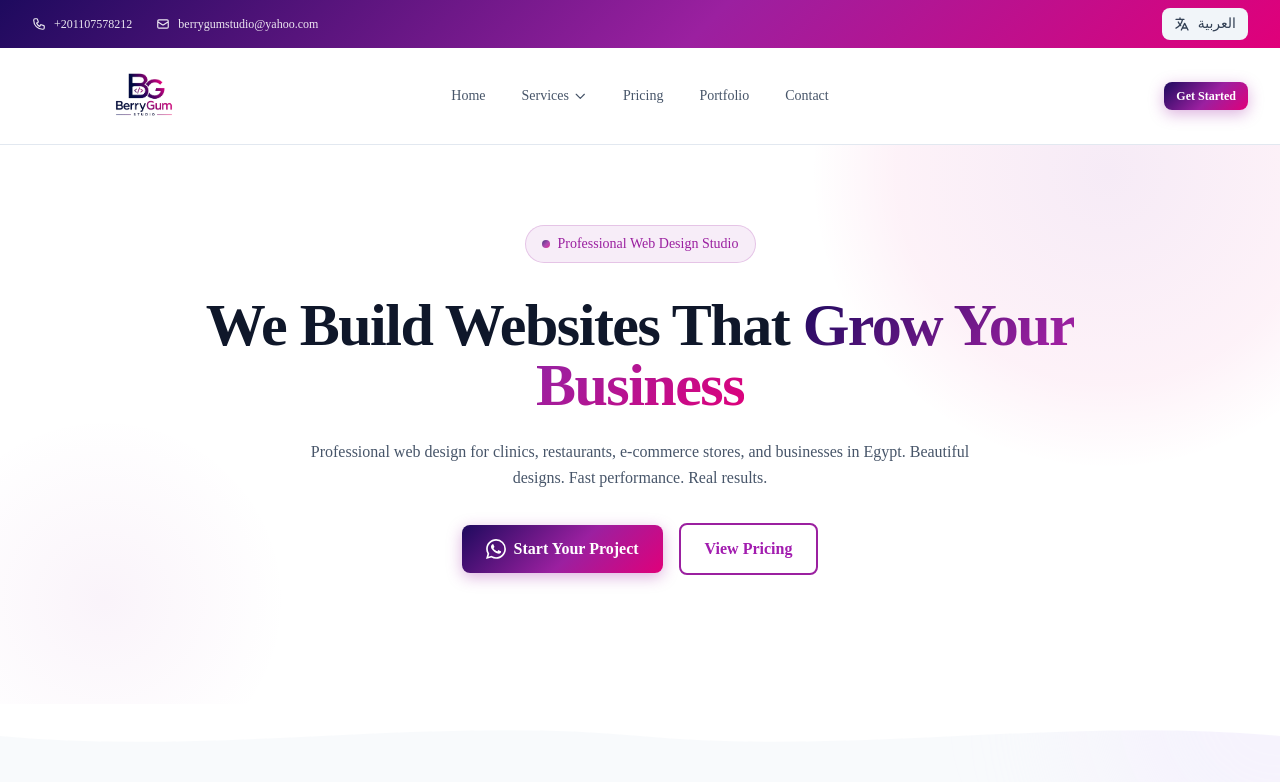
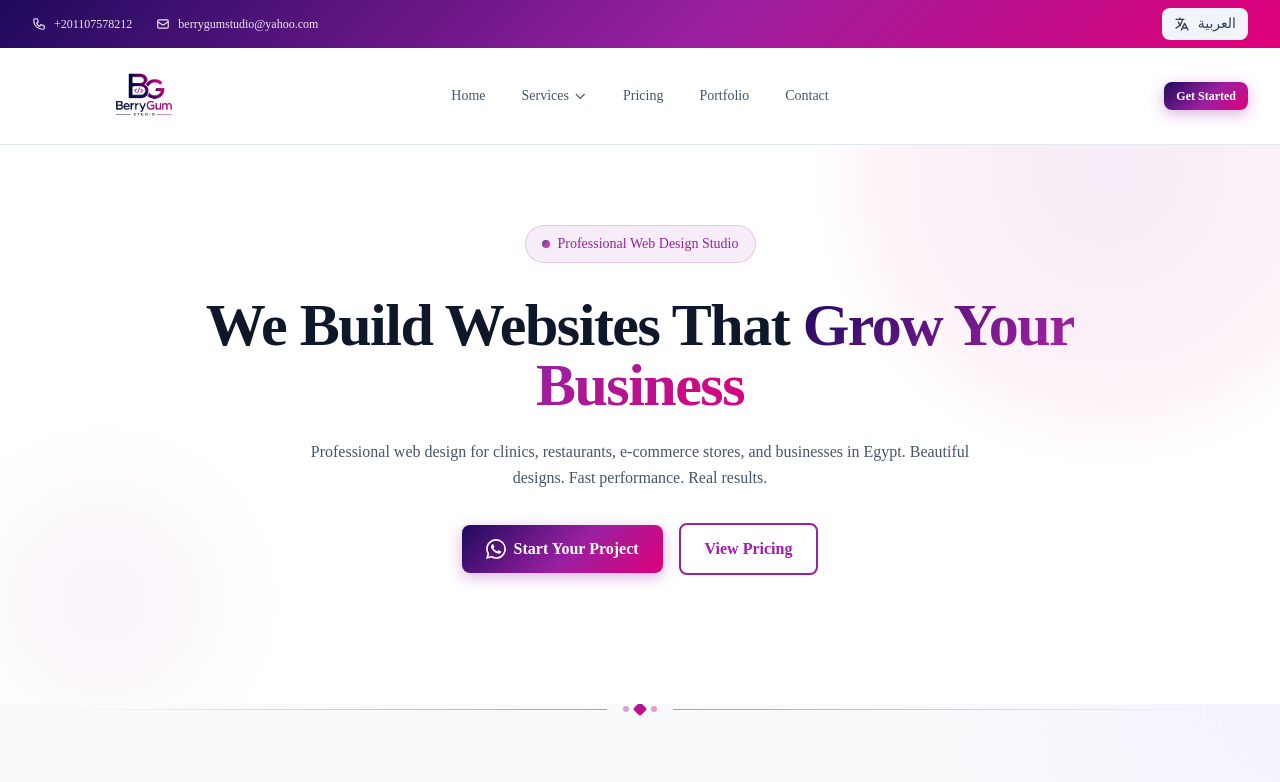
Before and after one commit to Amrwar/BerryGum, a Next.js app: page / in a window 1280 px wide. Shown: the top 782 px of the page. Built offline with nearby package versions, Linux system fonts and the light colour scheme.

Commit message:
Replace white wave dividers with branded gradient line separators
Section dividers now feature a gradient line (transparent → purple → pink → transparent)
flanked by small dots with a rotated diamond ornament in the center, using the
site's brand colors.

```diff
--- a/components/Section.tsx
+++ b/components/Section.tsx
@@ -7,22 +7,52 @@ interface SectionProps {
   id?: string;
 }
 
-function WaveTop() {
+/** Gradient line + diamond ornament divider, sits at a section boundary */
+function BrandDivider({ position }: { position: "top" | "bottom" }) {
+  const edge = position === "top" ? "top-0" : "bottom-0";
   return (
-    <div className="absolute top-0 left-0 right-0 pointer-events-none" style={{ height: "52px", zIndex: 1 }}>
-      <svg viewBox="0 0 1440 52" preserveAspectRatio="none" style={{ width: "100%", height: "100%", display: "block" }}>
-        <path d="M0,0 L1440,0 L1440,32 C1200,12 960,52 720,32 C480,12 240,52 0,32 Z" fill="white" />
-      </svg>
-    </div>
-  );
-}
+    <div
+      className={`absolute ${edge} left-0 right-0 flex items-center pointer-events-none`}
+      style={{ zIndex: 2, padding: "0 5%" }}
+    >
+      {/* Left gradient line */}
+      <div
+        className="flex-1"
+        style={{
+          height: "1px",
+          background:
+            "linear-gradient(to right, transparent, rgba(155,32,160,0.5))",
+        }}
+      />
 
-function WaveBottom() {
-  return (
-    <div className="absolute bottom-0 left-0 right-0 pointer-events-none" style={{ height: "52px", zIndex: 1 }}>
-      <svg viewBox="0 0 1440 52" preserveAspectRatio="none" style={{ width: "100%", height: "100%", display: "block" }}>
-        <path d="M0,52 L1440,52 L1440,20 C1200,40 960,0 720,20 C480,40 240,0 0,20 Z" fill="white" />
-      </svg>
+      {/* Center ornament — diamond flanked by small dots */}
+      <div className="flex items-center gap-1.5 mx-4 flex-shrink-0">
+        <span
+          className="block w-1.5 h-1.5 rounded-full"
+          style={{ background: "rgba(155,32,160,0.4)" }}
+        />
+        <span
+          className="block w-2.5 h-2.5 rotate-45"
+          style={{
+            background: "linear-gradient(135deg, #9b20a0, #e0007a)",
+            borderRadius: "2px",
+          }}
+        />
+        <span
+          className="block w-1.5 h-1.5 rounded-full"
+          style={{ background: "rgba(224,0,122,0.4)" }}
+        />
+      </div>
+
+      {/* Right gradient line */}
+      <div
+        className="flex-1"
+        style={{
+          height: "1px",
+          background:
+            "linear-gradient(to left, transparent, rgba(224,0,122,0.5))",
+        }}
+      />
     </div>
   );
 }
@@ -47,7 +77,7 @@ export default function Section({
       id={id}
       className={`section ${variants[variant]} ${className} relative overflow-hidden`}
     >
-      {isAlt && <WaveTop />}
+      {isAlt && <BrandDivider position="top" />}
       {variant === "glass" && (
         <>
           <div className="absolute top-0 right-0 w-96 h-96 bg-purple-100/40 rounded-full blur-3xl -translate-y-1/2 translate-x-1/2" />
@@ -57,7 +87,7 @@ export default function Section({
       <div className="container-custom relative z-10">
         {children}
       </div>
-      {isAlt && <WaveBottom />}
+      {isAlt && <BrandDivider position="bottom" />}
     </section>
   );
 }
```
